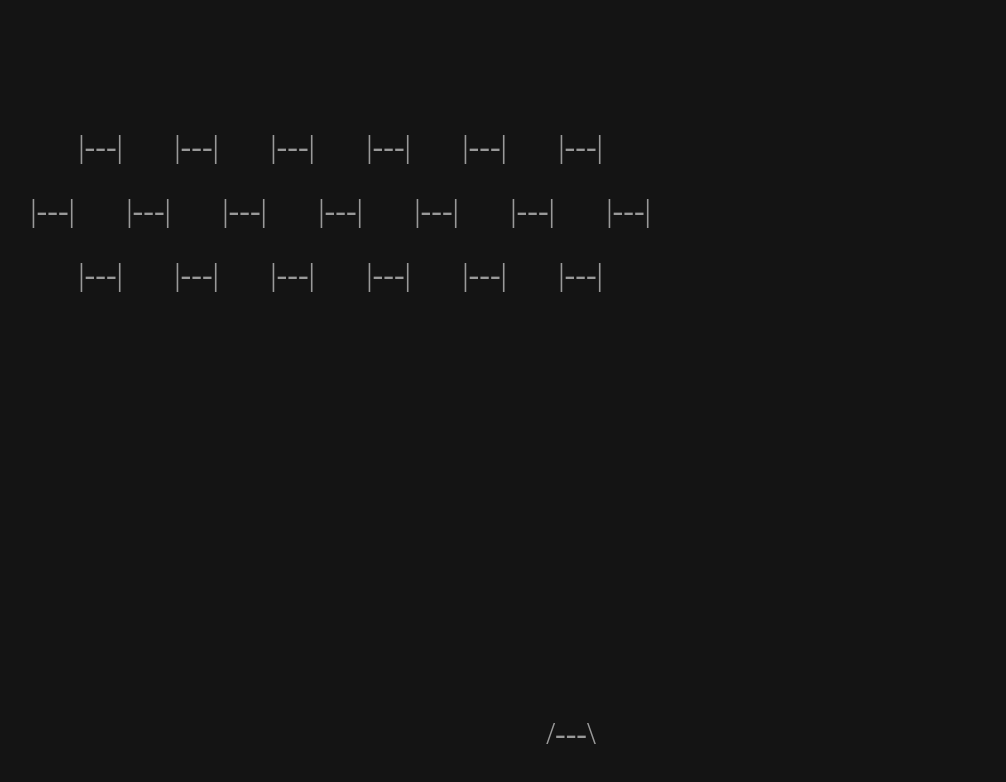
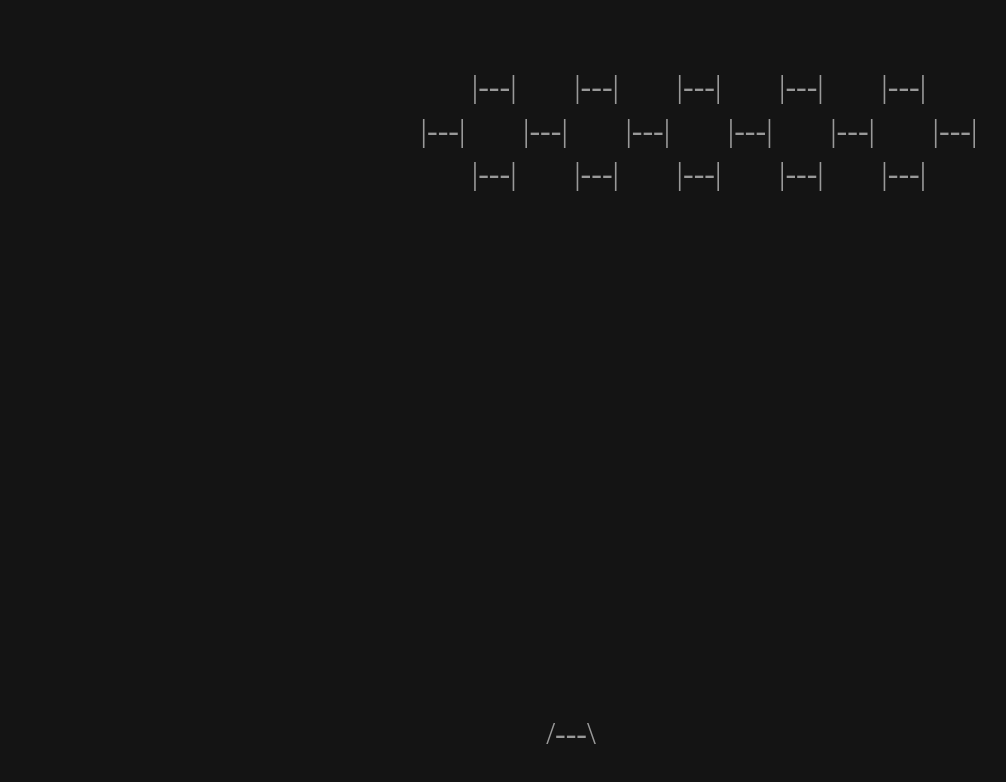
Before and after one commit to elShailee/the-weird-game, a React (Create React App) app in the folder front/: page / in a window 1280 px wide. Shown: the top 782 px of the page, without its empty margins (69-1075 px from the left). Built offline with nearby package versions, Linux system fonts and the light colour scheme.

Commit message:
messy working aliens killing

```diff
--- a/front/src/Screens/SpaceInvadersScreen/Aliens.jsx
+++ b/front/src/Screens/SpaceInvadersScreen/Aliens.jsx
@@ -1,36 +1,72 @@
-import React, { useEffect, useRef } from 'react';
+import React, { useEffect, useRef, useState } from 'react';
 import { consts } from './consts';
 import { Alien, AliensContainer, AliensRow } from './styles';
 
-export const Aliens = ({ tick }) => {
-	const positionRef = useRef({ x: 0, y: 0, dir: 'left' });
-	const aliens = [
+export const Aliens = ({ tick, bulletsPosArray }) => {
+	const positionRef = useRef({ x: 0, y: 70, dir: 'left' });
+	const [aliensState, setAliensState] = useState([
+		[1, 1, 1, 1, 1],
 		[1, 1, 1, 1, 1, 1],
-		[1, 1, 1, 1, 1, 1, 1],
-		[1, 1, 1, 1, 1, 1],
-	];
+		[1, 1, 1, 1, 1],
+	]);
 	useEffect(() => {
-		console.log(positionRef.current.x);
 		if (positionRef.current.dir === 'left') positionRef.current.x -= consts.aliensSpeed.x;
 		else if (positionRef.current.dir === 'right') positionRef.current.x += consts.aliensSpeed.x;
 		if (Math.abs(positionRef.current.x) >= consts.aliensTravelDistance) {
-			console.log('switch');
 			positionRef.current.dir = positionRef.current.dir === 'left' ? 'right' : 'left';
-			positionRef.current.y += consts.aliensSpeed.y;
+			positionRef.current.y -= consts.aliensSpeed.y;
 		}
 	}, [tick]);
 
-	const renderAliens = () => {
-		return aliens.map((row, index) => {
+	useEffect(() => {
+		bulletsPosArray.forEach((bullet, bulletIndex) => {
+			let didHit = false;
+			aliensState.forEach((row, rowIndex) => {
+				if (didHit) return;
+				row.forEach((alien, alienIndex) => {
+					if (didHit) return;
+					if (
+						Math.abs(
+							bullet.x -
+								2 -
+								(alienIndex - (row.length - 1) / 2) * (consts.aliensWidth + 1) -
+								positionRef.current.x,
+						) <= 3 &&
+						Math.abs(bullet.y - consts.bulletSpeed / 2 - positionRef.current.y - rowIndex) <= 2 &&
+						alien === 1
+					) {
+						didHit = true;
+						aliensState[rowIndex][alienIndex] = 2;
+						setAliensState(aliensState);
+						bulletsPosArray.splice(bulletIndex, 1);
+					}
+				});
+			});
+		});
+	}, [tick, aliensState, bulletsPosArray]);
+
+	const renderAliens = () =>
+		aliensState.map((row, rowIndex) => {
 			return (
-				<AliensRow key={index}>
-					{row.map((alien, index) => {
-						return <Alien key={index}>|---|</Alien>;
+				<AliensRow key={rowIndex}>
+					{row.map((alien, alienIndex) => {
+						if (alien > 1 && alien <= 10) {
+							aliensState[rowIndex][alienIndex]++;
+							return (
+								<Alien key={alienIndex} width={consts.aliensWidth}>
+									X
+								</Alien>
+							);
+						}
+						return (
+							<Alien key={alienIndex} width={consts.aliensWidth}>
+								{alien === 1 ? '|---|' : ''}
+							</Alien>
+						);
 					})}
 				</AliensRow>
 			);
 		});
-	};
 
 	return (
 		<AliensContainer left={positionRef.current.x} top={positionRef.current.y}>
--- a/front/src/Screens/SpaceInvadersScreen/SpaceInvadersScreen.jsx
+++ b/front/src/Screens/SpaceInvadersScreen/SpaceInvadersScreen.jsx
@@ -28,7 +28,7 @@ export const SpaceInvadersScreen = () => {
 
 			{renderBullets}
 			<AmmoBar ammoPercent={(100 * bullets.ammoCount) / consts.bulletsMaxAmmo} />
-			<Aliens tick={gameLoop.tick} />
+			<Aliens tick={gameLoop.tick} bulletsPosArray={bullets.bulletsState} />
 		</ScreenContainer>
 	);
 };
--- a/front/src/Screens/SpaceInvadersScreen/consts.js
+++ b/front/src/Screens/SpaceInvadersScreen/consts.js
@@ -5,7 +5,7 @@ export const consts = {
 	getMovingKeys: function () {
 		return this.leftMovingKeys.concat(this.rightMovingKeys);
 	},
-	gameLoopInterval: 30,
+	gameLoopInterval: 75,
 	screenEdge: 50,
 	shipSpeed: 2,
 	bulletsDelay: 5,
@@ -13,7 +13,8 @@ export const consts = {
 	bulletsCost: 8,
 	bulletsRechargeRate: 1,
 	bulletsMaxAmmo: 100,
-	aliensSpeed: { x: 1, y: 2 },
+	aliensSpeed: { x: 1, y: 3 },
 	aliensHealth: 1,
+	aliensWidth: 6,
 	aliensTravelDistance: 20,
 };
--- a/front/src/Screens/SpaceInvadersScreen/styles.js
+++ b/front/src/Screens/SpaceInvadersScreen/styles.js
@@ -23,7 +23,7 @@ export const Bullet = styled.div.attrs(props => ({
 	},
 }))`
 	position: absolute;
-	transform: translateX(-50%);
+	transform: translateX(-50%) translateY(50%);
 `;
 
 export const AmmoBar = styled.div`
@@ -37,11 +37,12 @@ export const AmmoBar = styled.div`
 
 export const AliensContainer = styled.div.attrs(props => ({
 	style: {
-		top: `calc(${props.top}% + 2rem)`,
+		bottom: `calc(${props.top}% + 6rem)`,
 		left: props.left + 50 + '%',
 	},
 }))`
 	${({ theme }) => theme.customStyles.centerItems}
+	flex-direction: column-reverse;
 	position: absolute;
 	transform: translateX(-50%);
 `;
@@ -52,7 +53,8 @@ export const AliensRow = styled.div`
 `;
 
 export const Alien = styled.div`
-	margin: 1rem;
-	width: 4rem;
+	margin: 1% 1vw;
+	width: ${({ width }) => width}vw;
 	height: 2rem;
+	transform: translateX(50%);
 `;
```
